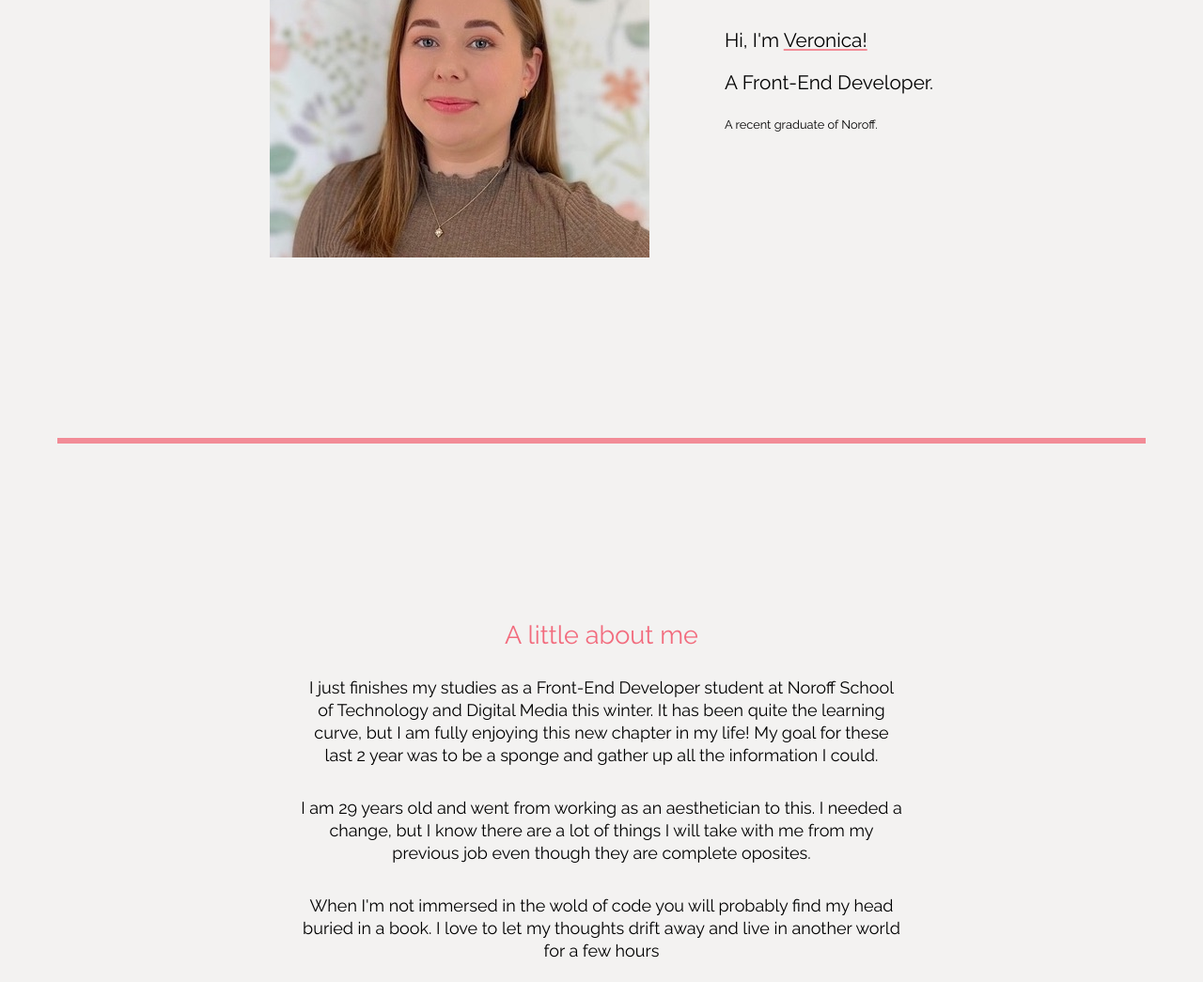
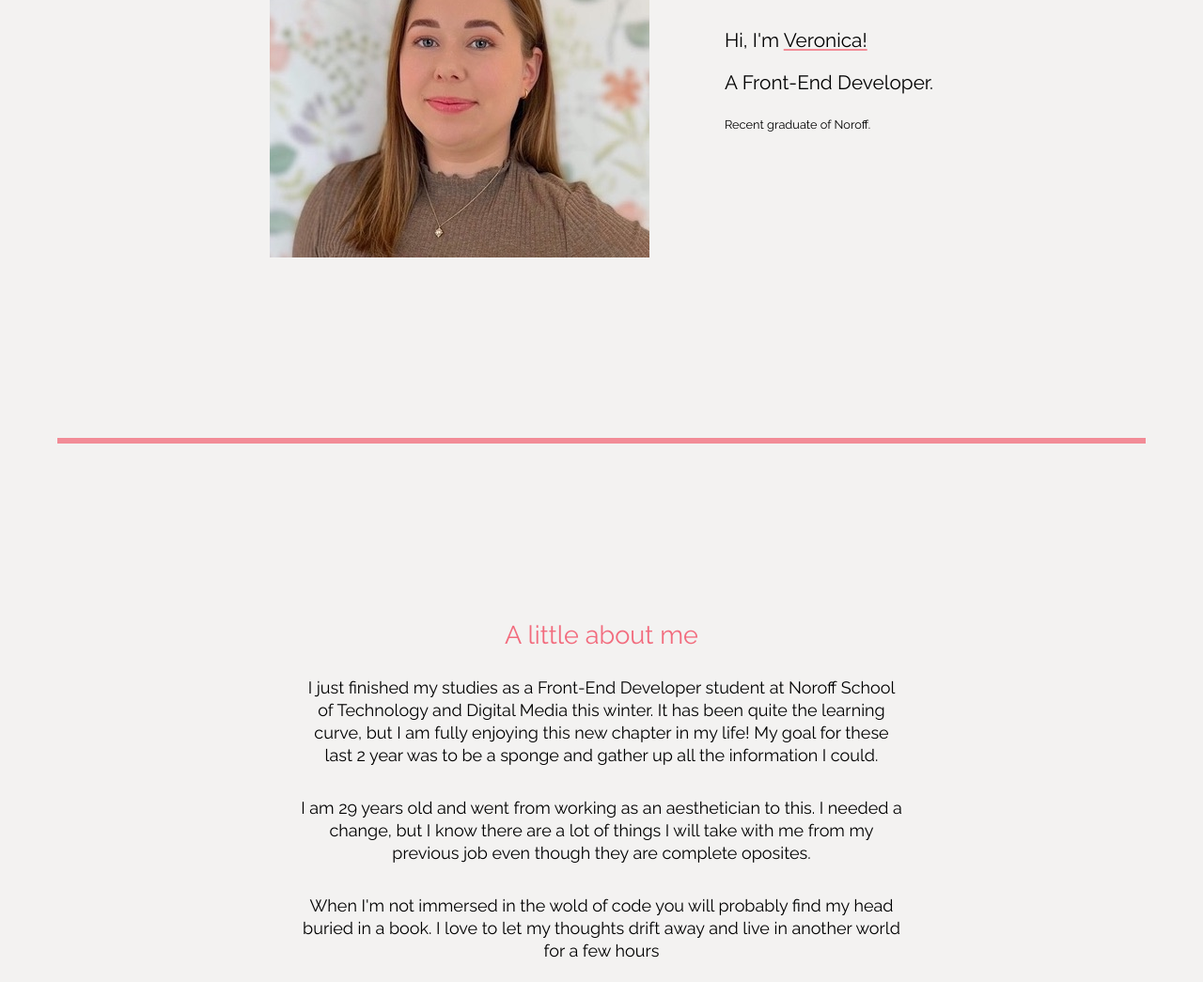
Before and after one commit to VeronicaOS/Portfolio, a plain HTML site: page index.html in a window 1280 px wide. Shown: the part 540-1585 px from the top of the page at 94% size. Drawn offline with Linux system fonts and the light colour scheme; a script that the page names is missing.

Commit message:
grammatikk

```diff
--- a/index.html
+++ b/index.html
@@ -57,7 +57,7 @@
                             <span class="pink-underline">Veronica!</span>
                         </p>
                         <p>A Front-End Developer.</p>
-                        <p class="small">A recent graduate of Noroff.</p>
+                        <p class="small">Recent graduate of Noroff.</p>
                     </div>
                 </section>
                 <div class="flex-seperation">
@@ -66,7 +66,7 @@
                 <section class="section-a" id="about-section">
                     <h2>A little about me</h2>
                     <p>
-                        I just finishes my studies as a Front-End Developer
+                        I just finished my studies as a Front-End Developer
                         student at Noroff School of Technology and Digital Media
                         this winter. It has been quite the learning curve, but I
                         am fully enjoying this new chapter in my life! My goal
```
